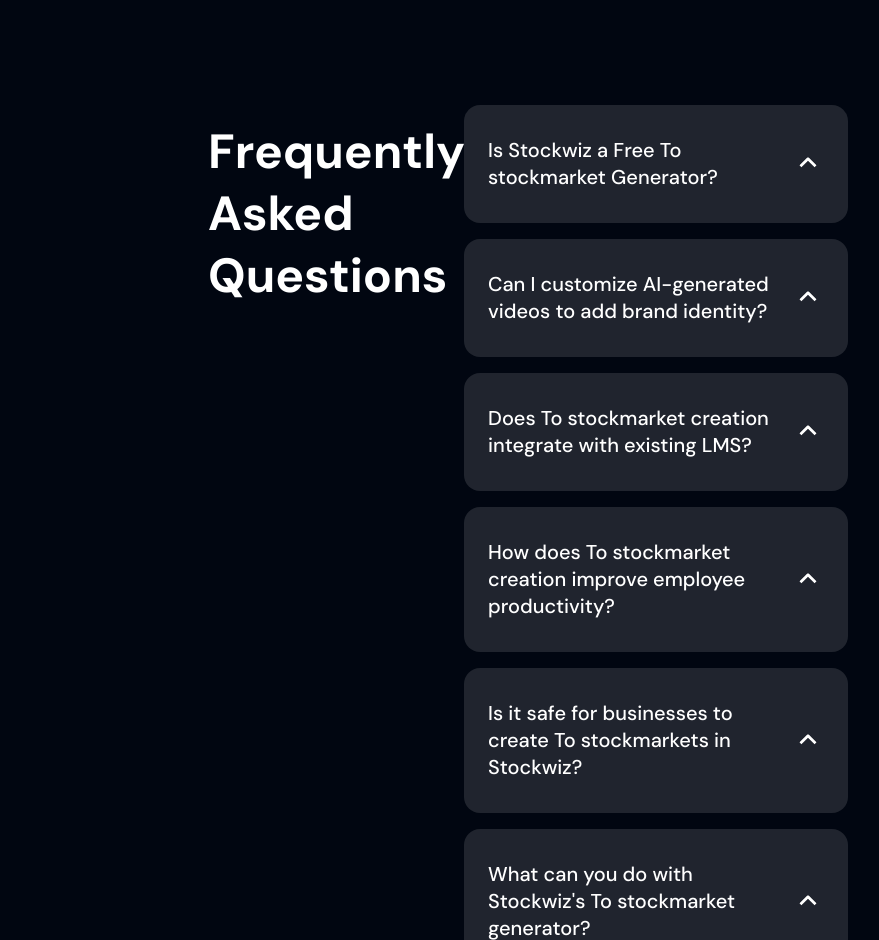
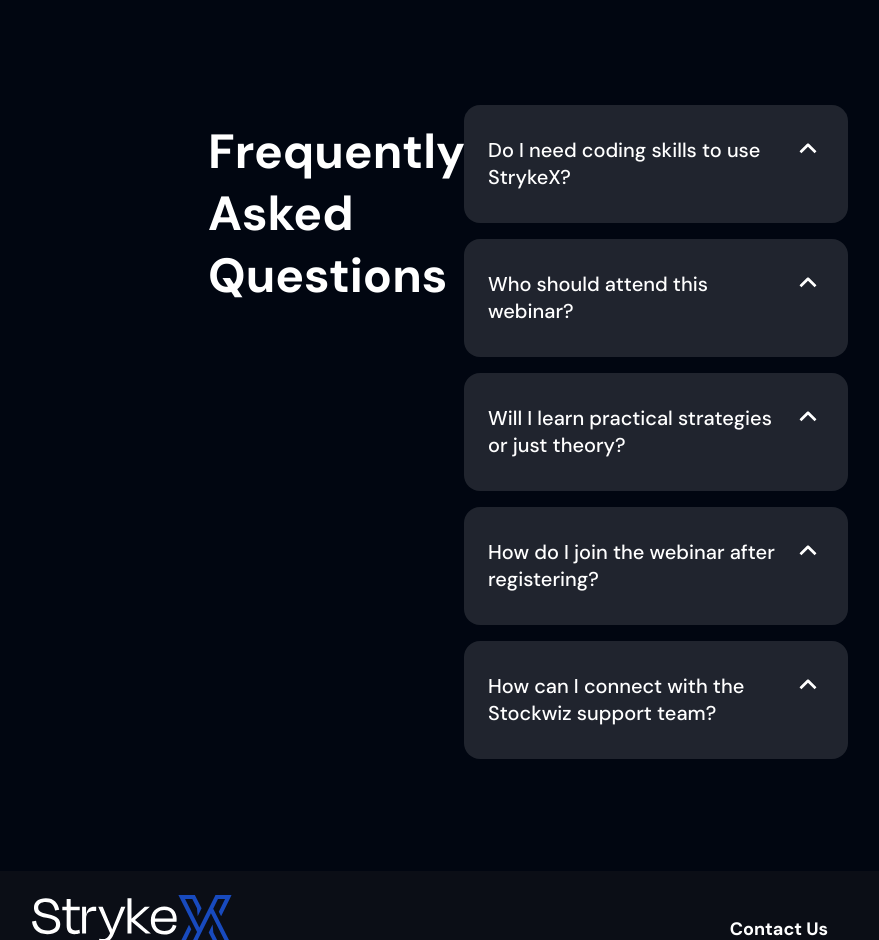
Before and after one commit to vikrantkkkk/algo-webinar, a React (Vite) app: page / in a window 1280 px wide. Shown: the part 11060-12000 px from the top of the page, without its empty margins (112-991 px from the left). Built offline with nearby package versions, Linux system fonts and the light colour scheme; a web font is replaced by a local one.

Commit message:
faq completed

```diff
--- a/src/components/Faq.jsx
+++ b/src/components/Faq.jsx
@@ -1,41 +1,33 @@
 import React, { useState } from "react";
+import { motion, AnimatePresence } from "framer-motion";
 import arrow from "../assets/svg/arrow1.svg";
 
 const faqData = [
   {
     id: 1,
-    question: "Is Stockwiz a Free To stockmarket Generator?",
+    question: "Do I need coding skills to use StrykeX?",
     answer:
-      "We have launched a free plan that lets you create free To stockmarkets! It includes 3 minutes of video per month, 6 stock avatars and a full range of AI voices in 140+ languages. Learn more about ",
+      "❌ Not at all! StrykeX is a no-code platform. You can build, backtest, and automate strategies in just a few clicks. Everything runs automatically—no coding required.",
   },
   {
     id: 2,
-    question: "Can I customize AI-generated videos to add brand identity?",
-    answer: "",
+    question: "Who should attend this webinar?",
+    answer: "This webinar is for beginners, retail traders, busy professionals, and even experienced investors who want to trade smarter using AI and automation.",
   },
   {
     id: 3,
-    question: "Does To stockmarket creation integrate with existing LMS?",
-    answer: "",
+    question: "Will I learn practical strategies or just theory?",
+    answer: "This is a hands-on, practical session. You'll see real strategies, live examples, and pre-built bots that you can start using right away.",
   },
-
   {
     id: 4,
-    question: "How does To stockmarket creation improve employee productivity?",
-    answer: "",
+    question: "How do I join the webinar after registering?",
+    answer: "Once you register, you'll get a confirmation email + WhatsApp/SMS reminder with the Zoom link and joining instructions.",
   },
-
   {
     id: 5,
-    question:
-      "Is it safe for businesses to create To stockmarkets in Stockwiz?",
-    answer: "",
-  },
-
-  {
-    id: 6,
-    question: "What can you do with Stockwiz's To stockmarket generator?",
-    answer: "",
+    question: "How can I connect with the Stockwiz support team?",
+    answer: "You can reach out to us via:<br/>✉️ Email: help@stockwiz.in<br/>📞 Phone: +91 6350670245",
   },
 ];
 
@@ -58,51 +50,66 @@
         <div className="flex-1 mt-6 md:mt-0">
           <div className="flex flex-col w-full space-y-4">
             {faqData.map((item, index) => (
-              <div
+              <motion.div
                 onClick={() => toggleFAQ(index)}
                 key={item.id}
-                className={`w-full cursor-pointer md:max-w-[750px] rounded-[16px] px-6 py-8 bg-[#FFFFFF1F] text-white transition-all duration-300 ease-in-out h-auto flex ${
+                className={`w-full cursor-pointer md:max-w-[750px] rounded-[16px] px-6 py-8 bg-[#FFFFFF1F] text-white h-auto flex ${
                   activeIndex === index ? "items-start" : "items-center"
                 }`}
+                initial={false}
+                animate={{
+                  backgroundColor: activeIndex === index ? "rgba(255, 255, 255, 0.15)" : "rgba(255, 255, 255, 0.12)"
+                }}
+                transition={{ duration: 0.3, ease: "easeInOut" }}
+                whileHover={{ backgroundColor: "rgba(255, 255, 255, 0.2)" }}
               >
                 <div className="flex flex-col flex-grow">
                   <h3 className="font-medium text-[16px] md:text-[20px] leading-[26px] md:leading-[27px] text-white mr-4">
                     {item.question}
                   </h3>
 
-                  <div
-                    className={`transition-all duration-500 ease-in-out overflow-hidden ${
-                      activeIndex === index
-                        ? "opacity-100 mt-4 h-auto"
-                        : "opacity-0 h-0"
-                    }`}
-                  >
-                    <p
-                      className="font-normal md:text-[16px] text-[12px] md:leading-[25px] leading-[22px] text-[#FFFFFFBF]"
-                      dangerouslySetInnerHTML={{ __html: item.answer }}
-                    ></p>
-                  </div>
+                  <AnimatePresence initial={false}>
+                    {activeIndex === index && (
+                      <motion.div
+                        initial={{ opacity: 0, height: 0, marginTop: 0 }}
+                        animate={{ opacity: 1, height: "auto", marginTop: 16 }}
+                        exit={{ opacity: 0, height: 0, marginTop: 0 }}
+                        transition={{
+                          duration: 0.4,
+                          ease: "easeInOut",
+                          opacity: { duration: 0.3 },
+                          height: { duration: 0.4 }
+                        }}
+                        style={{ overflow: "hidden" }}
+                      >
+                        <p
+                          className="font-normal md:text-[16px] text-[12px] md:leading-[25px] leading-[22px] text-[#FFFFFFBF]"
+                          dangerouslySetInnerHTML={{ __html: item.answer }}
+                        ></p>
+                      </motion.div>
+                    )}
+                  </AnimatePresence>
                 </div>
 
-                <button
+                <motion.button
                   aria-expanded={activeIndex === index}
-                  className={`flex-shrink-0 ${
-                    activeIndex === index ? "self-start" : "self-center"
-                  }`}
+                  className="flex-shrink-0 self-start mt-1"
+                  whileHover={{ scale: 1.1 }}
+                  whileTap={{ scale: 0.9 }}
                 >
-                  <img
+                  <motion.img
                     src={arrow}
                     alt="arrow"
-                    style={{
-                      transform:
-                        activeIndex === index
-                          ? "rotate(-90deg)"
-                          : "rotate(0deg)",
-                      transition: "transform 0.3s ease-in-out",
+                    animate={{
+                      rotate: activeIndex === index ? -180 : 0
+                    }}
+                    transition={{
+                      duration: 0.4,
+                      ease: "easeInOut"
                     }}
                   />
-                </button>
-              </div>
+                </motion.button>
+              </motion.div>
             ))}
           </div>
         </div>
```
